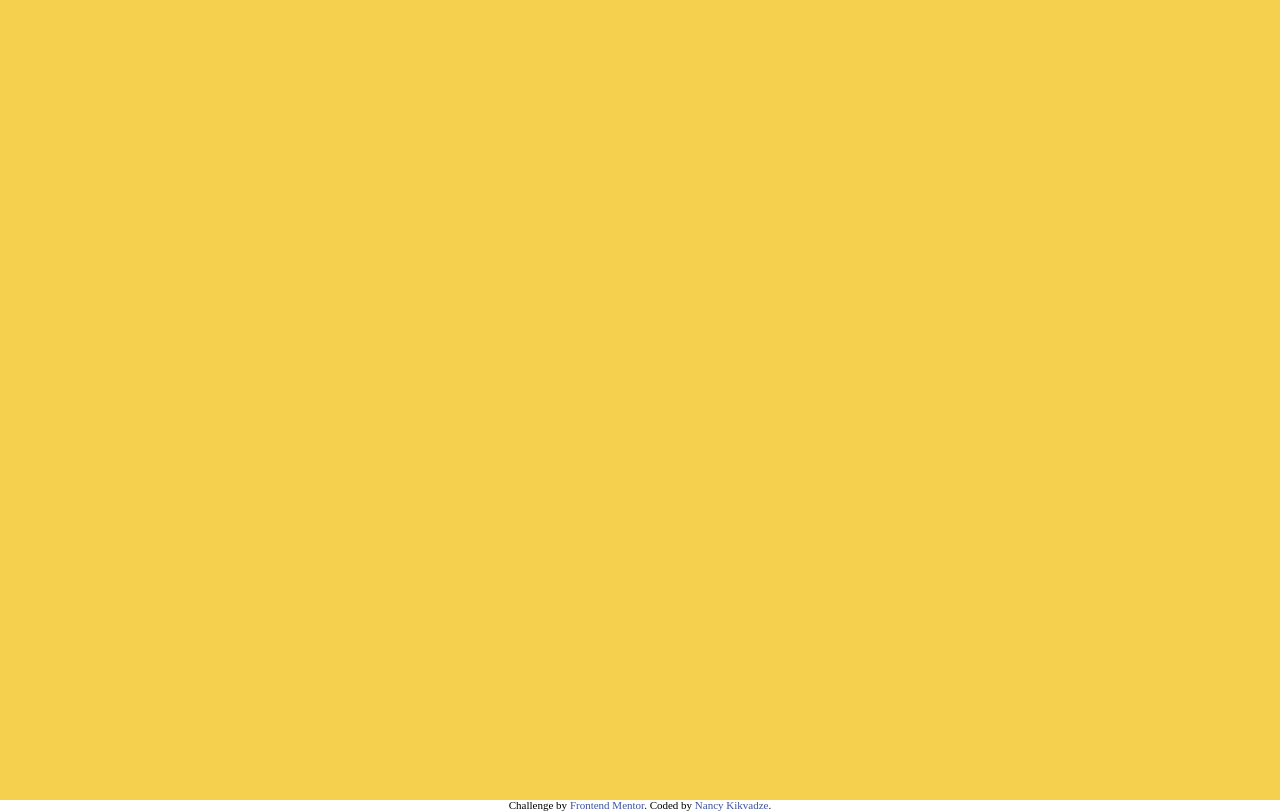
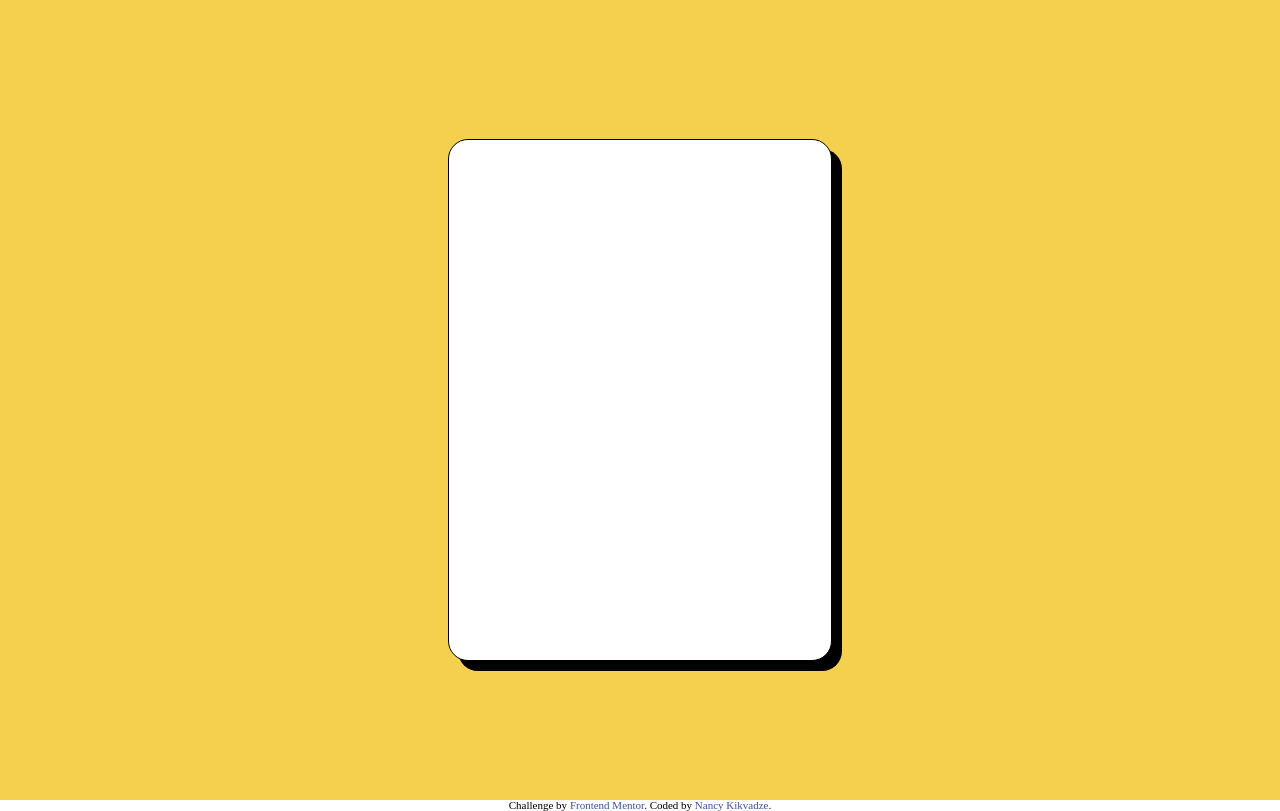
Before and after one commit to lost-in-noise/homework9-flex-blog-preview-card, a plain HTML site: page index.html in a window 1280 px wide. Drawn offline with Linux system fonts and the light colour scheme.

Commit message:
add parent block

```diff
--- a/css/style.css
+++ b/css/style.css
@@ -7,6 +7,20 @@
 }
 
 .main-bg {
-    background-color: #F4D04E;
-    height: 100vh;
+  background-color: #f4d04e;
+  height: 100vh;
+  position: relative;
 }
+.parent-block {
+  width: 384px;
+  height: 522px;
+  background-color: #FFFFFF;
+  top: 50%;
+  left: 50%;
+  transform: translate(-50%, -50%);
+  position: absolute;
+  border: 1px solid black;
+  padding: 24px;
+  border-radius: 20px;
+  box-shadow: 10px 10px 0px 0px rgba(0,0,1,1);
+}
--- a/index.html
+++ b/index.html
@@ -11,7 +11,11 @@
 </head>
 <body>
     <main class="main-bg">
-
+        <div class="parent-block">
+            <div class="img-block"></div>
+            <div class="content-block"></div>
+            <div class="author-block"></div>
+        </div>
     </main>
     <div class="attribution">
         Challenge by <a href="https://www.frontendmentor.io?ref=challenge" target="_blank">Frontend Mentor</a>.
```
